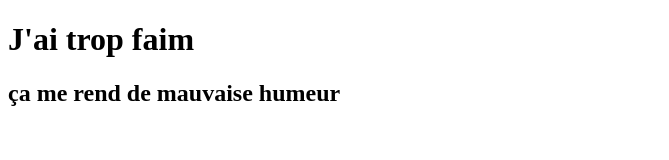
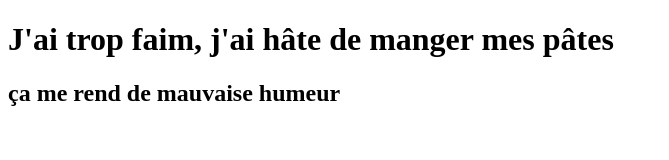
Before and after one commit to Eloi-RM/le-soleil, a plain HTML site: page j'ai_faim.html in a window 1280 px wide. Shown: the whole page, without its empty margins (0-669 px from the left). Drawn offline with Linux system fonts and the light colour scheme.

Commit message:
Update j'ai_faim.html

```diff
--- a/j'ai_faim.html
+++ b/j'ai_faim.html
@@ -3,7 +3,7 @@
 
 <title> J'ai faim </title>
 
-<h1> J'ai trop faim </h1>
+<h1> J'ai trop faim, j'ai hâte de manger mes pâtes </h1>
 
 <h2> ça me rend de mauvaise humeur</h2>
 
```
